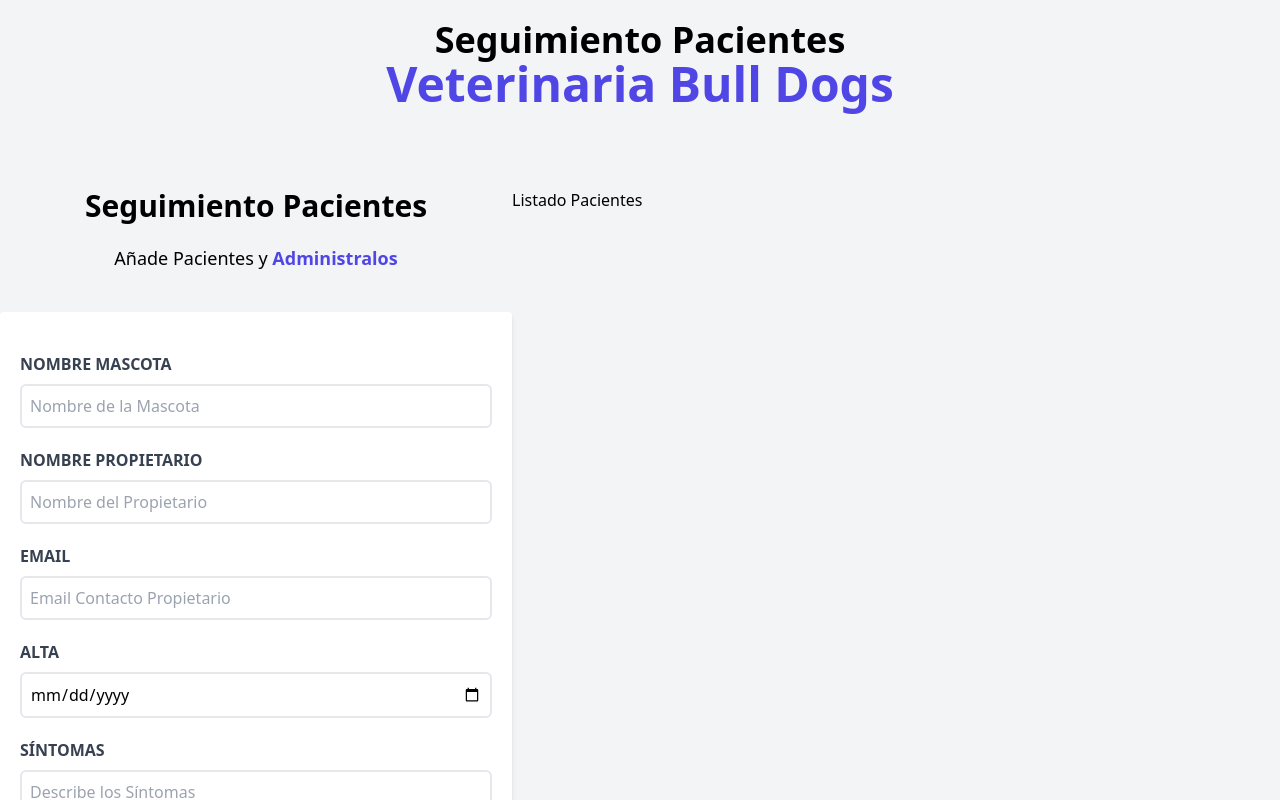
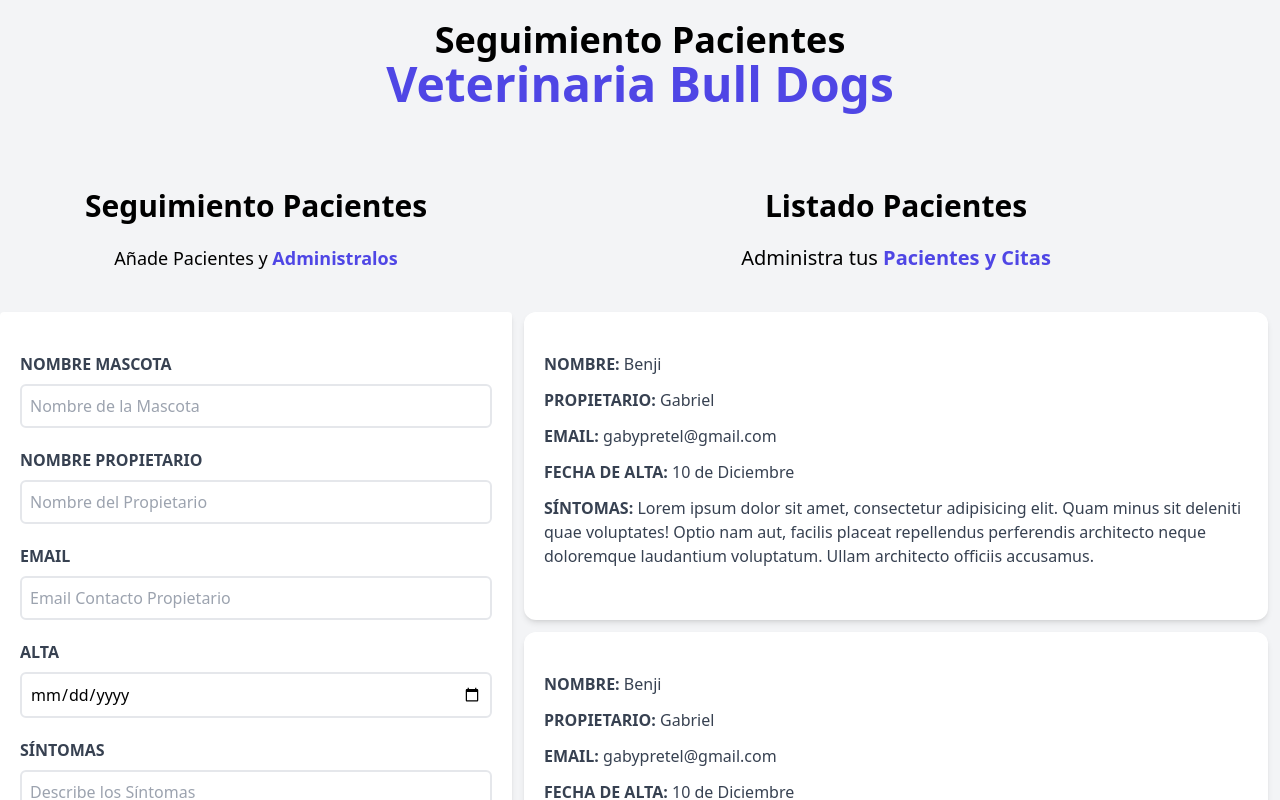
Before and after one commit to Gabipretel/clinic-animals-bull-dogs, a React (Vite) app: page / in a window 1280 px wide. Shown: the top 800 px of the page. Built offline with nearby package versions, Linux system fonts and the light colour scheme.

Commit message:
clinic-animals-v1.4

```diff
--- a/src/components/ListadoPaciente.jsx
+++ b/src/components/ListadoPaciente.jsx
@@ -1,9 +1,17 @@
 import React from 'react'
+import Paciente from './Paciente'
 
 function ListadoPaciente() {
   return (
-    <div className='w-1/2 lg:w-3/5'>
-      <h2>Listado Pacientes </h2>
+    <div className='md:w-1/2 lg:w-3/5 h-screen overflow-y-scroll'>
+      <h2 className='font-black text-3xl text-center'>Listado Pacientes </h2>
+      <p className='text-xl mt-5 mb-10 text-center'>Administra tus {''}
+      <span className='text-indigo-600 font-bold'>Pacientes y Citas </span>
+      </p>
+      <Paciente/>
+      <Paciente/>
+      <Paciente/>
+
     </div>
   )
 }
--- /dev/null
+++ b/src/components/Paciente.jsx
@@ -0,0 +1,30 @@
+import React from 'react'
+
+function Paciente() {
+  return (
+    <div className='m-3 bg-white shadow-md px-5 py-10 rounded-xl'>
+          <p className='font-bold mb-3 text-gray-700 uppercase'>Nombre:{' '}
+            <span className='font-normal normal-case'>Benji</span>
+          </p>
+
+          <p className='font-bold mb-3 text-gray-700 uppercase'>Propietario:{' '}
+            <span className='font-normal normal-case'>Gabriel</span>
+          </p>
+
+          <p className='font-bold mb-3 text-gray-700 uppercase'>Email:{' '}
+            <span className='font-normal normal-case'>gabypretel@gmail.com</span>
+          </p>
+
+          <p className='font-bold mb-3 text-gray-700 uppercase'>Fecha de alta:{' '}
+            <span className='font-normal normal-case'>10 de Diciembre</span>
+          </p>
+
+          <p className='font-bold mb-3 text-gray-700 uppercase'>Síntomas:{' '}
+            <span className='font-normal normal-case'>Lorem ipsum dolor sit amet, consectetur adipisicing elit. Quam minus sit deleniti quae voluptates! Optio nam aut, facilis placeat repellendus perferendis architecto neque doloremque laudantium voluptatum. Ullam architecto officiis accusamus.</span>
+          </p>
+
+      </div>
+  )
+}
+
+export default Paciente
```
